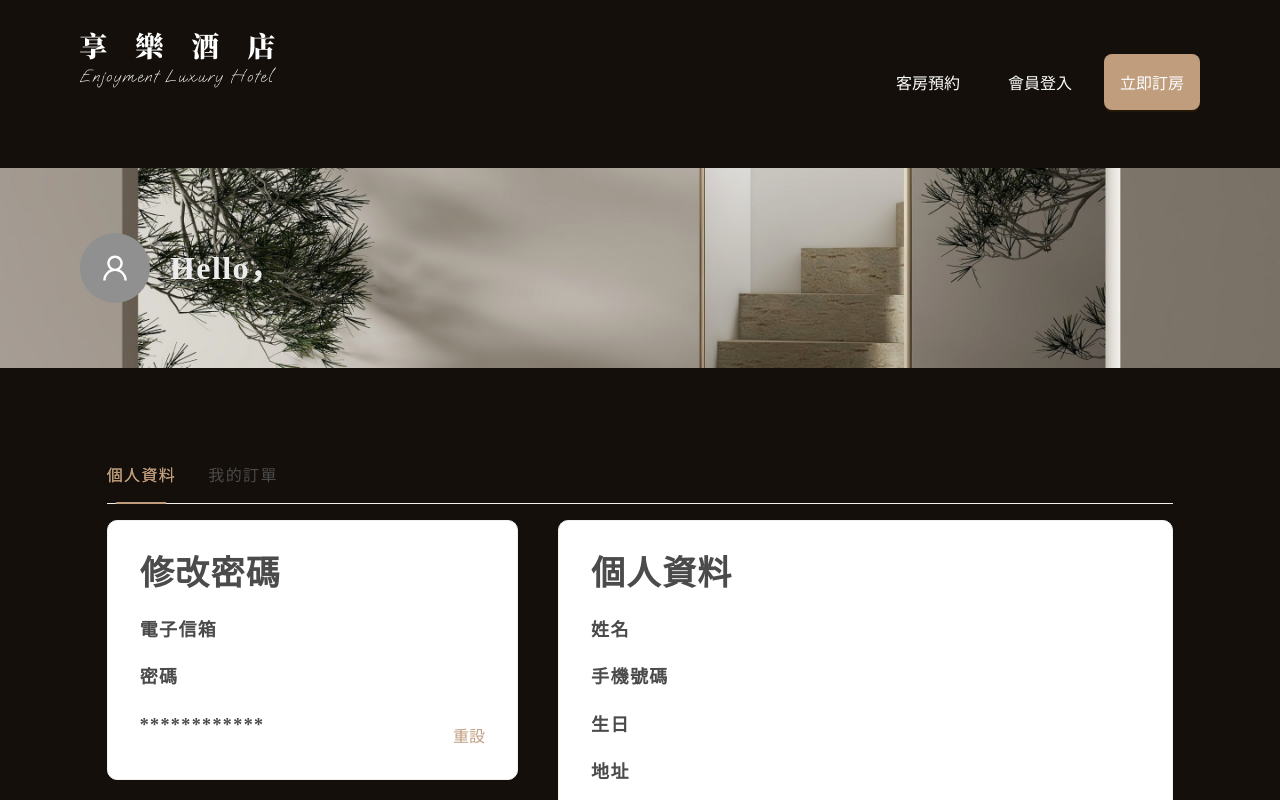
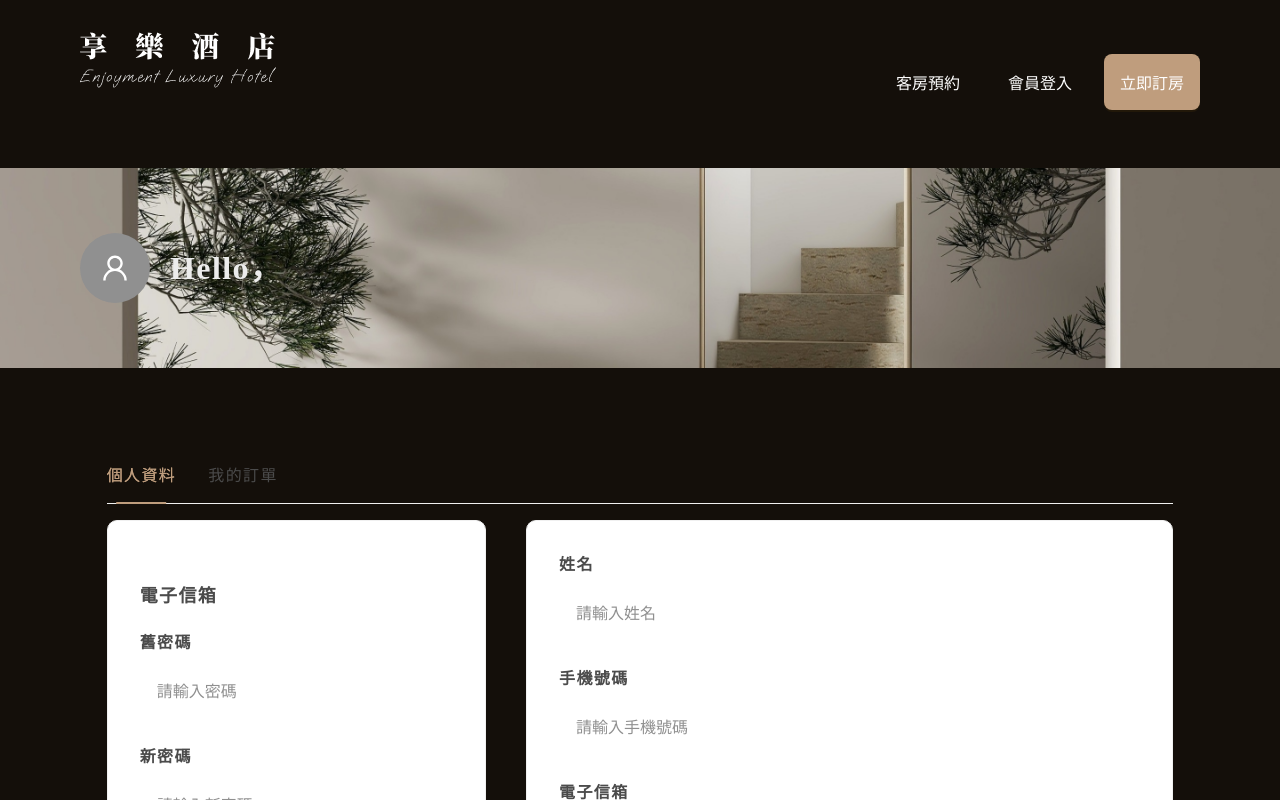
Before and after one commit to yishan13-tsai/typescript-react, a React (Vite) app: page /account in a window 1280 px wide. Both pictures are taken after a click on the button "重設". Shown: the top 800 px of the page. Built offline with nearby package versions, Linux system fonts and the light colour scheme.

Commit message:
user profile form

```diff
--- a/src/pages/account/UserInfo.tsx
+++ b/src/pages/account/UserInfo.tsx
@@ -1,10 +1,11 @@
-import { Button, Card, Col, Flex, Form, Typography } from 'antd'
+import { Button, Card, Col, Flex, Form, Input, Typography } from 'antd'
 import { useSelector } from 'react-redux'
 import { RootState } from '@/store.ts'
 import { useEffect, useState } from 'react'
 import { useNavigate } from 'react-router-dom'
 import { defaultUser, User } from '@/slice/userSlice.ts'
 import UserInfoForm from '@/pages/account/UserInfoForm.tsx'
+// import { FormDataType, UserProfileForm } from '@/types/form.model.tsx'
 
 const { Title } = Typography
 
@@ -35,19 +36,58 @@ const UserProfile = ({
       <Title level={5}>{birthday.split('T')[0]}</Title>
       <Title level={5}>地址</Title>
       <Title level={5}>{zipcode + city + county + detail}</Title>
-      <Button type="link" onClick={onEditClick}>
+      <Button className="mt-4" type="default" onClick={onEditClick}>
         編輯
       </Button>
     </>
   )
 }
 
+type UserAccountInfoParams = {
+  email: string
+  onClick: () => void
+}
+
+const UserAccountInfo = (props: UserAccountInfoParams) => (
+  <>
+    <Title className="mt-0" level={2}>
+      修改密碼
+    </Title>
+    <Title level={5}>電子信箱</Title>
+    <Title level={5}>{props.email}</Title>
+    <Title level={5}>密碼</Title>
+    <Title level={5}>************</Title>
+    <Button
+      className="absolute right-4 bottom-4"
+      type="link"
+      onClick={props.onClick}
+    >
+      重設
+    </Button>
+  </>
+)
+
 export const UserInfo = () => {
   const [isEdit, setIsEdit] = useState(false)
   const currentUser = useSelector((state: RootState) => state.user.currentUser)
   const navigate = useNavigate()
-  const { email } = currentUser || {}
+  const { email } = currentUser || { email: '' }
   const [form] = Form.useForm()
+  const formValues = Form.useWatch([], form)
+  form.submit = () => {
+    console.log('submit')
+    // const postData: UserProfileForm = {
+    //   address: {
+    //     zipcode: formValues.address.city,
+    //     detail: formValues.address.detail,
+    //   },
+    //   name: formValues.name,
+    //   phone: formValues.phone,
+    //   email: formValues.email,
+    // }
+    console.log({ formValues })
+    // console.log({ postData })
+  }
 
   useEffect(() => {
     const isProd = process.env.NODE_ENV === 'production'
@@ -60,16 +100,53 @@ export const UserInfo = () => {
     <Flex gap="40px">
       <Col className="grow">
         <Card className="p-8">
-          <Title className="mt-0" level={2}>
-            修改密碼
-          </Title>
-          <Title level={5}>電子信箱</Title>
-          <Title level={5}>{email}</Title>
-          <Title level={5}>密碼</Title>
-          <Title level={5}>************</Title>
-          <Button className="absolute right-4 bottom-4" type="link">
-            重設
-          </Button>
+          {isEdit ? (
+            <Form
+              name="basic"
+              className="w-full"
+              layout="vertical"
+              requiredMark={false}
+              form={form}
+              autoComplete="off"
+            >
+              <Title level={5}>電子信箱</Title>
+              <Title level={5}>{email}</Title>
+              <Form.Item
+                label="舊密碼"
+                name="oldPassword"
+                rules={[{ required: true, message: '請輸入舊密碼' }]}
+                validateTrigger="onBlur"
+                className="w-full font-bold"
+              >
+                <Input placeholder="請輸入密碼" />
+              </Form.Item>
+              <Form.Item
+                label="新密碼"
+                name="newPassword"
+                rules={[{ required: true, message: '請輸入新密碼' }]}
+                validateTrigger="onBlur"
+                className="w-full font-bold"
+              >
+                <Input placeholder="請輸入新密碼" />
+              </Form.Item>
+              <Form.Item
+                label="確認新密碼"
+                name="confirmNewPassword"
+                rules={[{ required: true, message: '請輸入新密碼' }]}
+                validateTrigger="onBlur"
+                className="w-full font-bold"
+              >
+                <Input placeholder="請再次輸入新密碼" />
+              </Form.Item>
+            </Form>
+          ) : (
+            <UserAccountInfo
+              email={email}
+              onClick={() => {
+                setIsEdit(true)
+              }}
+            />
+          )}
         </Card>
       </Col>
       <Col className="grow-2">
--- a/src/pages/account/UserInfoForm.tsx
+++ b/src/pages/account/UserInfoForm.tsx
@@ -1,8 +1,9 @@
-import { Form, Input } from 'antd'
+import { Button, Form, Input } from 'antd'
 import AddressInput from '@/component/AddressInput'
 import { FormInstance } from 'antd/lib'
 import { useSelector } from 'react-redux'
 import { RootState } from '@/store.ts'
+import { useEffect, useState } from 'react'
 
 type UserInfoFormProps = {
   form: FormInstance
@@ -10,6 +11,20 @@ type UserInfoFormProps = {
 
 const UserInfoForm = ({ form }: UserInfoFormProps) => {
   const user = useSelector((state: RootState) => state.user.currentUser)
+  const formValues = Form.useWatch([], form)
+  const [isSubmittable, setIsSubmittable] = useState(false)
+  useEffect(() => {
+    console.log({ isSubmittable })
+    form.validateFields({ validateOnly: true }).then(
+      () => {
+        setIsSubmittable(true)
+      },
+      () => {
+        setIsSubmittable(false)
+      },
+    )
+  }, [form, formValues])
+
   return (
     <Form
       name="basic"
@@ -63,6 +78,18 @@ const UserInfoForm = ({ form }: UserInfoFormProps) => {
         <Input placeholder="電子信箱" />
       </Form.Item>
       <AddressInput form={form} />
+      <Form.Item>
+        <Button
+          type="primary"
+          htmlType="submit"
+          // disabled={!isSubmittable}
+          disabled
+          onClick={() => form.submit()}
+          className="mt-4"
+        >
+          儲存設定
+        </Button>
+      </Form.Item>
     </Form>
   )
 }
```
Also changed, not shown: src/types/form.model.tsx (+7 -1 lines).
